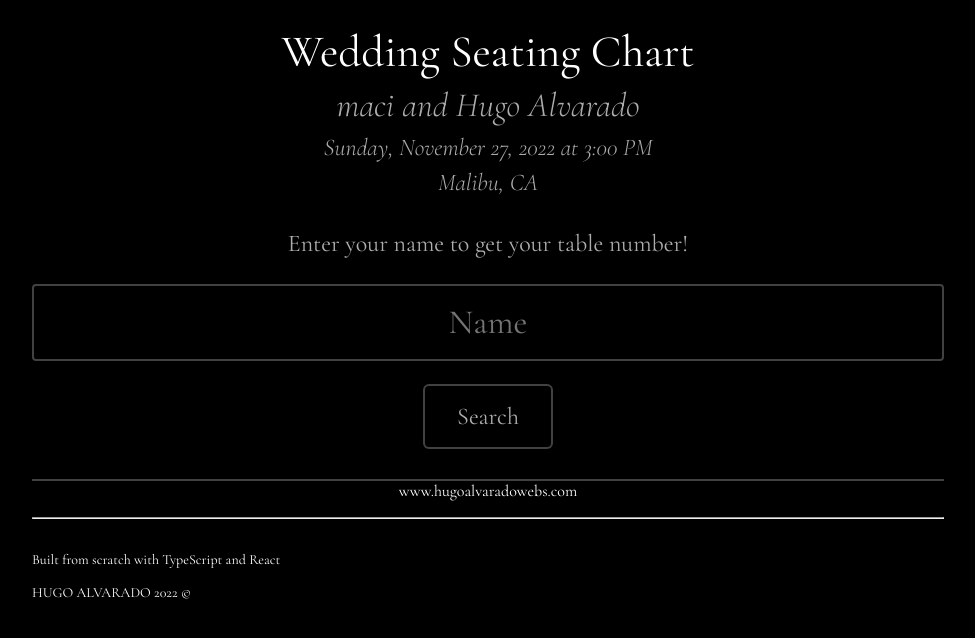
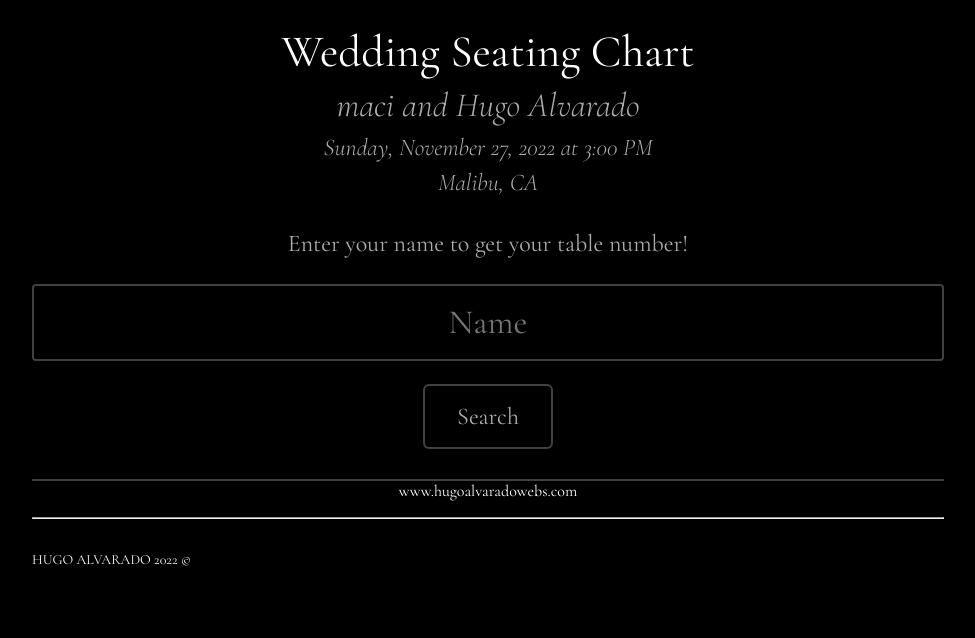
Before and after one commit to Rober2092/weadding-seating-chart, a React (Create React App) app: page / in a window 1280 px wide. Shown: the top 638 px of the page, without its empty margins (152-1127 px from the left). Built offline with nearby package versions, Linux system fonts and the light colour scheme; a web font is replaced by a local one.

Commit message:
update html file

```diff
--- a/public/index.html
+++ b/public/index.html
@@ -38,9 +38,7 @@
         </div>
         <hr class="is-light is-width-30" />
         <div class="social-icons flex row xs-x-center xs-y-center xs-padding-between-2"></div>
-        <p class="note is-size-8">Built from scratch with <span
-                class="is-color-typescript">TypeScript</span> and React&nbsp;<i
-                class="react-icon fab fa-react is-color-react"></i></p>
+
         <p class="copyright is-size-8 is-uppercase">hugo alvarado 2022 <span
                 class="is-color-action">&copy;
                 <span class="year"></span></span></p>
--- a/public/sample-data.json
+++ b/public/sample-data.json
@@ -2,7 +2,7 @@
     "lastName": "Alvarado",
     "bride": "maci",
     "groom": "Hugo",
-    "date": "11/27/2022",
+    "date": "11-27-2022",
     "time": "3:pm",
     "location": "Malibu, CA",
     "seatingChart": {
```
